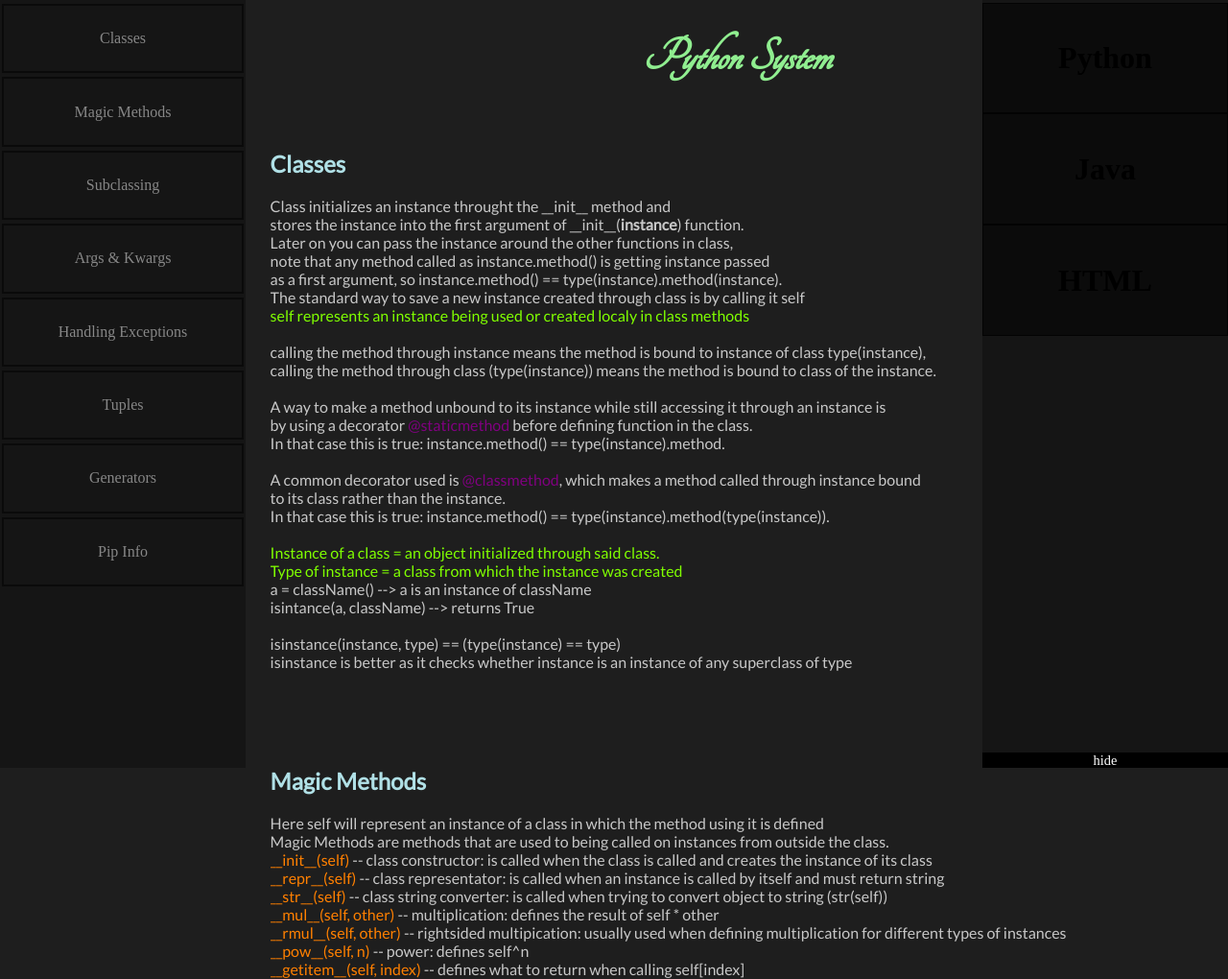
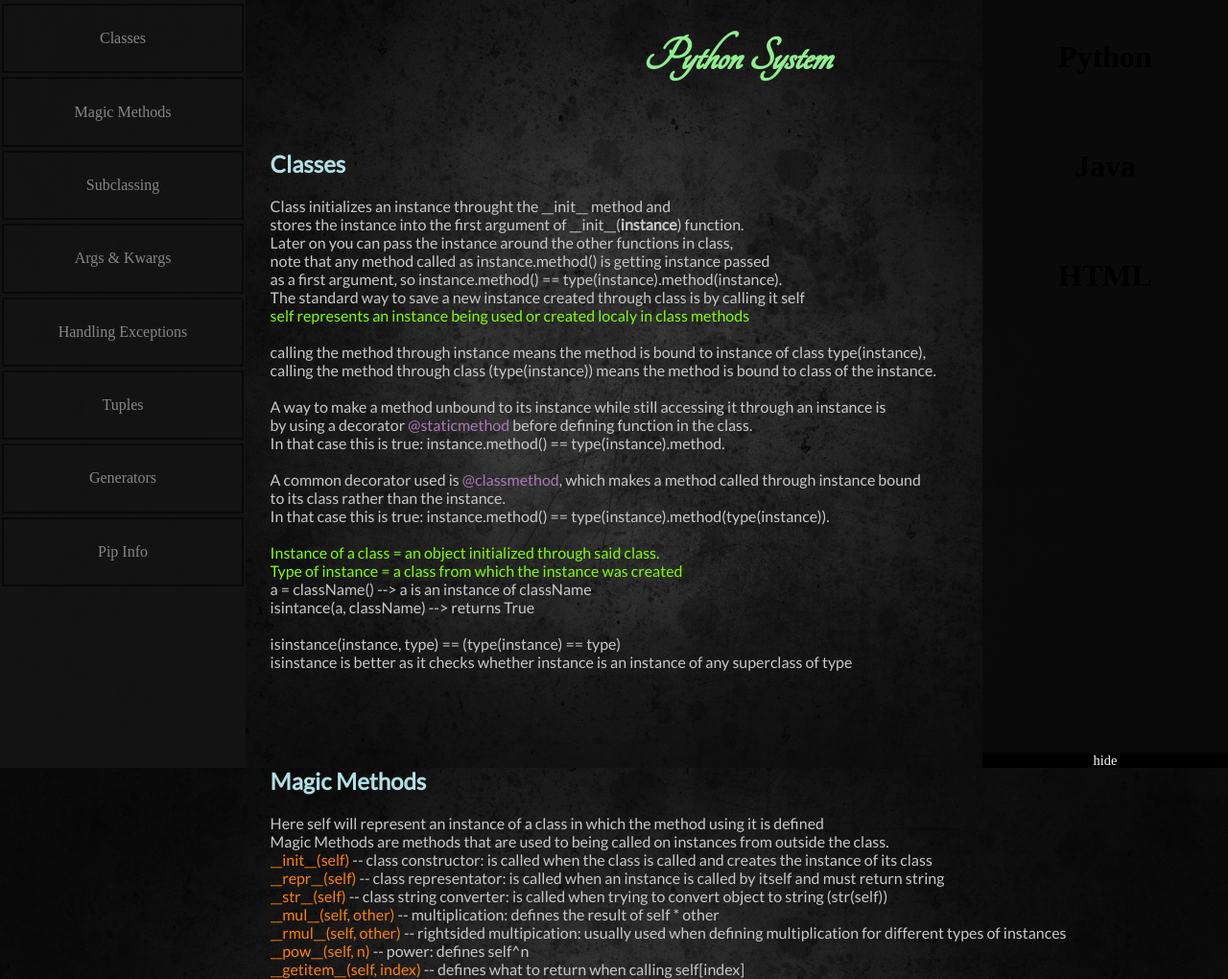
Before and after one commit to kuco23/kuco23.github.io, a PHP site: page / in a window 1280 px wide. Shown: the top 1020 px of the page at 96% size. Run offline with PHP 8.4, Linux system fonts and the light colour scheme.

Commit message:
background-image

```diff
--- a/Sidebar.css
+++ b/CSS/Sidebar.css
@@ -4,7 +4,7 @@ width: 20%;
 position: fixed;
 top: 0;
 right: 0;
-background-color: rgba(20,20,20,.9);
+background-color: rgba(10, 10, 10, 0.9);
 overflow: hidden;
 
 -webkit-transition: height 1s;
@@ -28,20 +28,16 @@ text-decoration: none;
 display: block;
 padding: 15% 20% 15% 20%;
 
-border: 1px solid rgba(0,0,0,.7);
-background-color: rgba(5,5,5,.6);
+background-color: rgba(10, 10, 10, .6);
 color: black;
 font-weight: bold;
 font-size: 4vh;
 
--webkit-transition-property: border, background-color, color;
--webskit-transition-duration: 0.2s;
-transition-property: border, background-color, color;
-transition-duration: 0.2s;
+-webkit-transition: color 1s;
+transition: color 1s;
 }
 
 .sidebar li a:hover {
-border: 1px solid rgb(255,255,255);
 background-color: black;
 color: rgb(200,200,200);
 }
@@ -49,21 +45,24 @@ color: rgb(200,200,200);
 .sidebar div li a {
 padding: 10% 10% 10% 10%;
 margin: 0;
-background-color: rgba(30,30,30,.6);
-border-left: 2px solid rgba(20,20,20,.6);
+background-color: rgba(30,30,30,.6); /* */
 color: rgba(0,0,0,.6);
 font-weight: normal;
-font-size: 3vh;
+font-size: 2.5vh;
 
 -webkit-transition: text-shadow 1s, color 1s;
 transition: text-shadow 1s, color 1s;
 }
-
+.sidebar div li:last-child a {
+border-bottom: 2px solid rgba(50, 50, 50, .7);
+}
+.sidebar div li:first-child a {
+border-top: 2px solid rgba(50, 50, 50, .7);
+}
 
 .sidebar div li a:hover {
-border: 1px solid transparent;
-background-color: rgba(40, 40, 40, 1);
-text-shadow: 2px 2px 1px black;
+background-color: rgb(20, 20, 20);
+text-shadow: 2px 2px 2px black;
 color: red;
 }
 
--- a/TextFontColorStyle.css
+++ b/CSS/TextFontColorStyle.css
@@ -22,7 +22,7 @@ h3 {
   color: rgb(200,0,0);
 }
 .colorPurple {
-  color: rgb(128, 0, 128);
+  color: rgb(172, 120, 184);
 }
 .Code {
   font-family: monospace;
--- a/index.html
+++ b/index.html
@@ -4,10 +4,10 @@
 <title>Learning purpusses</title>
 <meta name='viewport' content='width=device-width, initial-scale=1.0'>
 
-<link rel="stylesheet" type="text/css" href="Sidebar.css" />
-<link rel="stylesheet" type="text/css" href="Navigation.css" />
-<link rel="stylesheet" type="text/css" href="MainTextClass.css" />
-<link rel="stylesheet" type="text/css" href="TextFontColorStyle.css" />
+<link rel="stylesheet" type="text/css" href="CSS/Sidebar.css" />
+<link rel="stylesheet" type="text/css" href="CSS/Navigation.css" />
+<link rel="stylesheet" type="text/css" href="CSS/MainTextClass.css" />
+<link rel="stylesheet" type="text/css" href="CSS/TextFontColorStyle.css" />
 
 <link rel="stylesheet" type="text/css" href="http://fonts.googleapis.com/css?family=Tangerine">
 <link rel="stylesheet" type="text/css" href="http://fonts.googleapis.com/css?family=Lato">
@@ -16,6 +16,12 @@
 * {box-sizing: border-box;}
 
 body {
+  background: url("backgrounds/background.jpg") no-repeat center center fixed;
+  -webkit-background-size: cover;
+  -moz-background-size: cover;
+  -o-bacgkround-size: cover;
+  background-size: cover;
+
   background-color: rgb(30,30,30);
   margin: 0;
   padding: 0;
@@ -37,6 +43,7 @@ body {
 @media only screen and (max-width: 1000px) {
   #sidebar {
     height: 0px;
+    width: 50%;
   }
   #Navigation {
     display: none;
@@ -47,6 +54,7 @@ body {
   }
   .sideBarHide {
     top: 0;
+    width: 50%;
   }
 }
 
@@ -875,6 +883,7 @@ function Show(iden) {
         <li><a href='https://docs.oracle.com/javase/7/docs/api/java/lang/StringBuilder.html' target='_blank'>StringBuilder</a></li>
         <li><a href='http://mrbool.com/java-data-type-conversion/29257' target='_blank'>DataType Conversion</a></li>
         <li><a href='https://www.msn.com/en-gb/foodanddrink/foodnews/20plus-soup-recipes-to-help-you-beat-weight-gain/ss-BBH1FLA?ocid=spartanntp#image=21' target='_blank'>Soups</a></li>
+        <li><a href='https://css-tricks.com/perfect-full-page-background-image/' target='_blank'>Html Backgrounds</a></li>
       </ul>
     </div>
 
```
Also changed, not shown: Backgrounds/background-2.jpg (added), Backgrounds/background-3.jpg (added), Backgrounds/background.jpg (added), CSS/MainTextClass.css (renamed from MainTextClass.css), CSS/Navigation.css (renamed from Navigation.css).
